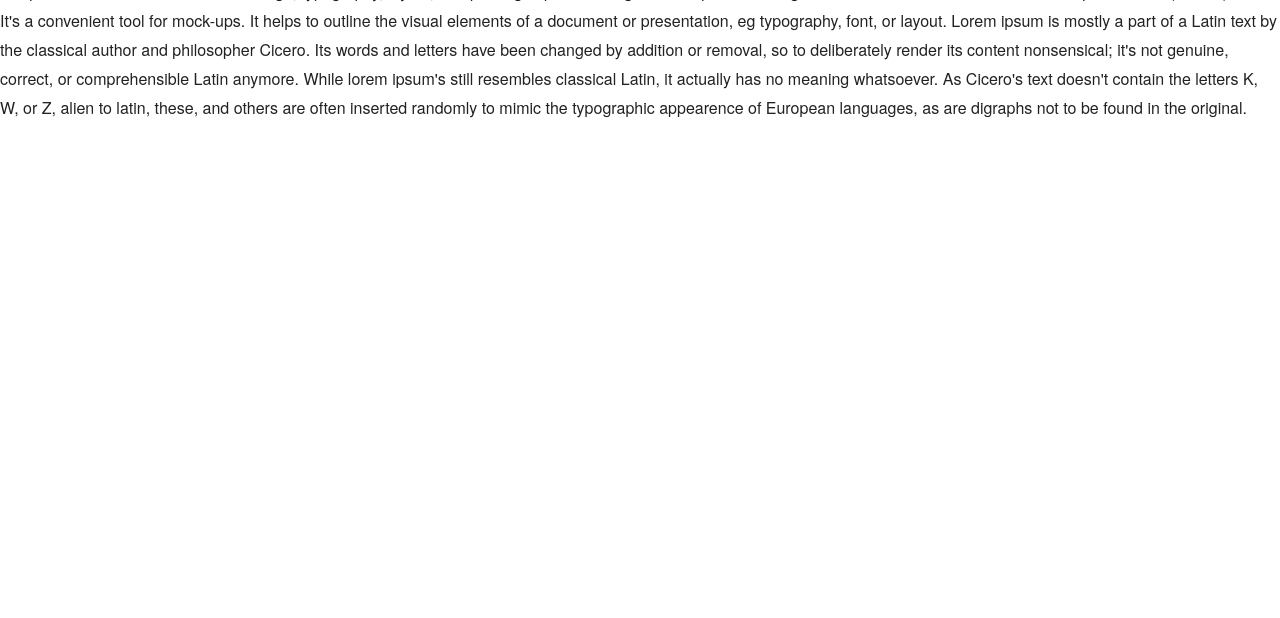
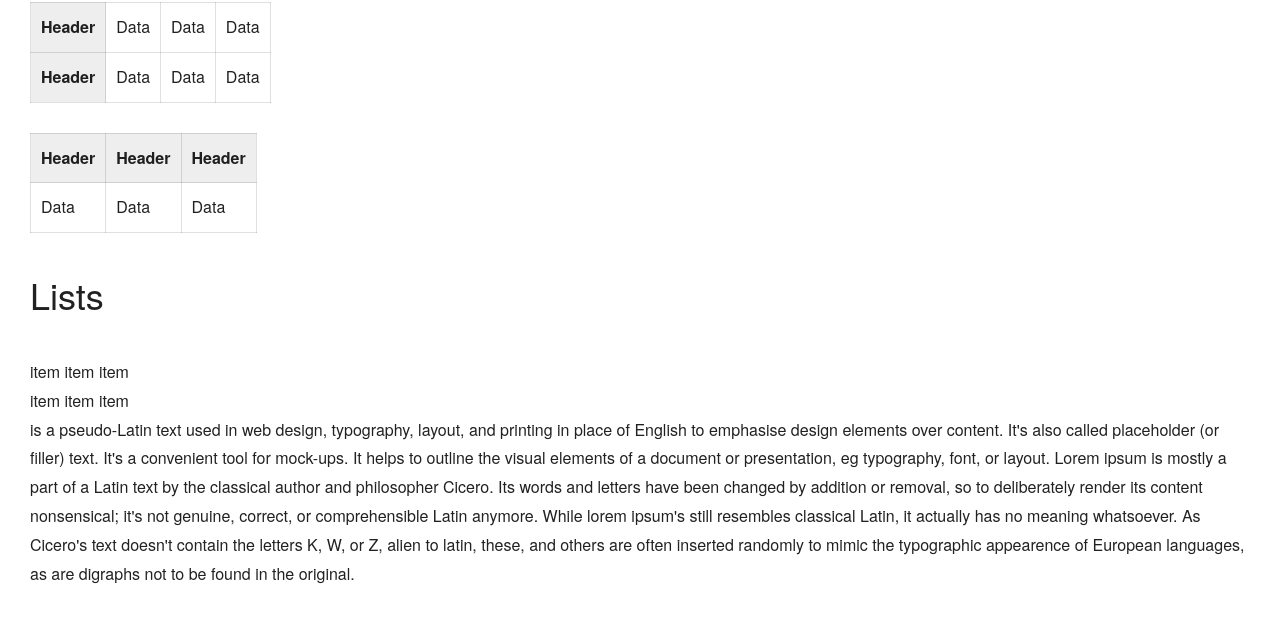
Before and after one commit to t32k/wisteria, a plain HTML site: page index.html in a window 1280 px wide. Shown: the part 482-1100 px from the top of the page. Before the commit the page ends 800 px from the top, so only its background shows below. Drawn offline with Linux system fonts and the light colour scheme.

Commit message:
Add tables

```diff
--- a/css/reset.css
+++ b/css/reset.css
@@ -46,3 +46,7 @@ table {
 	border-collapse: collapse;
 	border-spacing: 0;
 }
+
+li {
+	display: inline;
+}
--- a/css/wisteria.css
+++ b/css/wisteria.css
@@ -176,20 +176,6 @@ label > .label-body {
   font-weight: normal; }
 
 
-/* Lists
-–––––––––––––––––––––––––––––––––––––––––––––––––– */
-.ul {
-  list-style: circle inside; }
-.ol {
-  list-style: decimal inside; }
-ul ul,
-ul ol,
-ol ol,
-ol ul {
-  margin: 1.5rem 0 1.5rem 3rem;
-  font-size: 90%; }
-li {
-  margin-bottom: 1rem; }
 
 
 /* Code
@@ -210,17 +196,16 @@ pre > code {
 
 /* Tables
 –––––––––––––––––––––––––––––––––––––––––––––––––– */
-th,
-td {
-  padding: 12px 15px;
-  text-align: left;
-  border-bottom: 1px solid #E1E1E1; }
-th:first-child,
-td:first-child {
-  padding-left: 0; }
-th:last-child,
-td:last-child {
-  padding-right: 0; }
+.tbl th {
+  background-color: #eee;
+  font-weight: bold;
+}
+.tbl th,
+.tbl td {
+  padding: 1rem;
+  border: 1px solid rgba(0,0,0,.12);
+}
+
 
 
 /* Spacing
--- a/index.html
+++ b/index.html
@@ -8,7 +8,7 @@
   <link rel="stylesheet" href="css/reset.css">
   <link rel="stylesheet" href="css/wisteria.css">
 </head>
-<body class="u-ptx">
+<body class="u-ptx" style="margin: 30px;">
 
   <h1 class="h1">Lorem ipsum is a pseudo-Latin</h1>
   <h2 class="h2">Lorem ipsum is a pseudo-Latin</h2>
@@ -19,11 +19,50 @@
 
   <a href="#">web design</a>
 
-  <button class="btn">Button</button>
+  <buttos="btn">Button</button>
 
   <hr class="hr">
 
-  <div class="h1">orem ips</div>
+  <div class="h2 u-mbm">Tables</div>
+
+  <table class="tbl u-mbx">
+    <tr><th>Header</th>
+      <td>Data</td>
+      <td>Data</td>
+      <td>Data</td>
+    </tr>
+    <tr><th>Header</th>
+      <td>Data</td>
+      <td>Data</td>
+      <td>Data</td>
+    </tr>
+  </table>
+
+  <table class="tbl u-mbx">
+    <tr><th>Header</th>
+      <th>Header</th>
+      <th>Header</th>
+    </tr>
+    <tr>
+      <td>Data</td>
+      <td>Data</td>
+      <td>Data</td>
+    </tr>
+  </table>
+
+  <div class="h2 u-mbx">Lists</div>
+  <ul class="ul">
+    <li>item</li>
+    <li>item</li>
+    <li>item</li>
+  </ul>
+  <ol class="ol">
+    <li>item</li>
+    <li>item</li>
+    <li>item</li>
+  </ol>
+
+
 
 
   is a pseudo-Latin text used in web design, typography, layout, and printing in place of English to emphasise design elements over content. It's also called placeholder (or filler) text. It's a convenient tool for mock-ups. It helps to outline the visual elements of a document or presentation, eg typography, font, or layout. Lorem ipsum is mostly a part of a Latin text by the classical author and philosopher Cicero. Its words and letters have been changed by addition or removal, so to deliberately render its content nonsensical; it's not genuine, correct, or comprehensible Latin anymore. While lorem ipsum's still resembles classical Latin, it actually has no meaning whatsoever. As Cicero's text doesn't contain the letters K, W, or Z, alien to latin, these, and others are often inserted randomly to mimic the typographic appearence of European languages, as are digraphs not to be found in the original.
```
Also changed, not shown: README.md.
